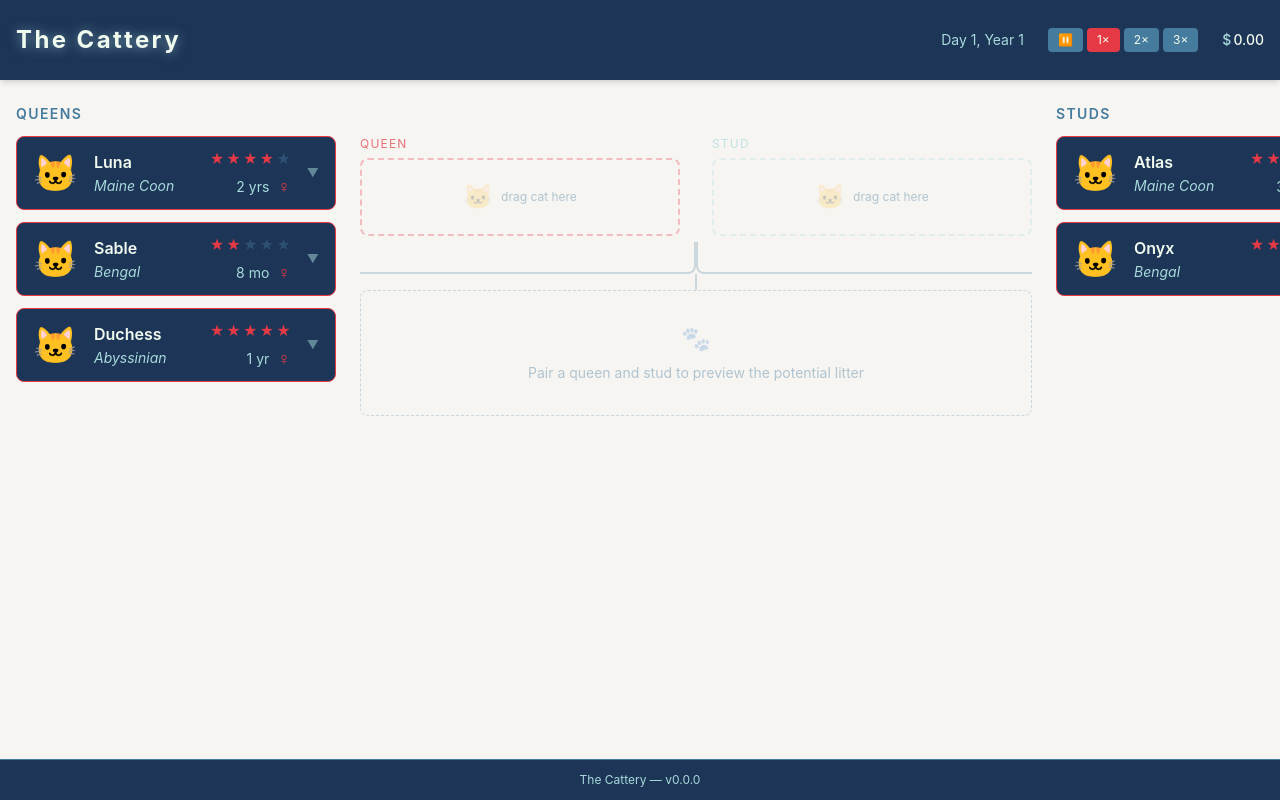
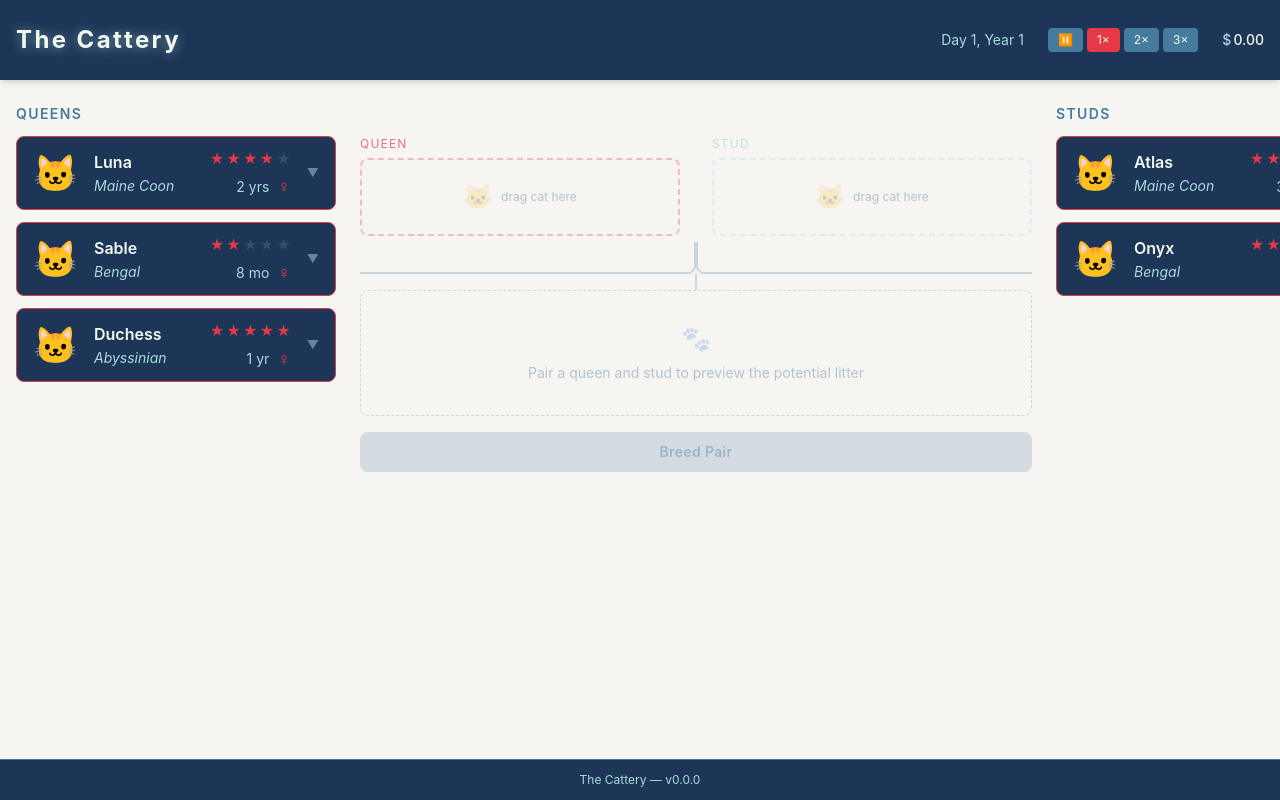
Before and after one commit to kaitlyn-dodds/the-cattery, a React (Vite) app: page / in a window 1280 px wide. Shown: the top 800 px of the page. Built offline with nearby package versions, Linux system fonts and the light colour scheme.

Commit message:
adding breed button

```diff
--- a/src/components/matchmaking/BreedingWorkspace.tsx
+++ b/src/components/matchmaking/BreedingWorkspace.tsx
@@ -73,9 +73,10 @@ interface BreedingWorkspaceProps {
   onClearQueen: () => void
   onClearStud: () => void
   predictions: LitterPrediction[]
+  onBreed: () => void
 }
 
-export default function BreedingWorkspace({ queen, stud, onClearQueen, onClearStud, predictions }: BreedingWorkspaceProps) {
+export default function BreedingWorkspace({ queen, stud, onClearQueen, onClearStud, predictions, onBreed }: BreedingWorkspaceProps) {
   return (
     <div className="flex flex-col items-center pt-8">
 
@@ -113,6 +114,19 @@ export default function BreedingWorkspace({ queen, stud, onClearQueen, onClearSt
         </div>
       )}
 
+      <div className="w-[672px] mt-4">
+        <button
+          onClick={onBreed}
+          disabled={!queen || !stud}
+          className="w-full py-2.5 rounded-lg text-sm font-semibold tracking-wide transition-colors
+            bg-strawberry text-honeydew
+            hover:bg-strawberry/80
+            disabled:bg-steel-blue/20 disabled:text-steel-blue/40 disabled:cursor-not-allowed"
+        >
+          Breed Pair
+        </button>
+      </div>
+
     </div>
   )
 }
--- a/src/pages/Matchmaking.tsx
+++ b/src/pages/Matchmaking.tsx
@@ -153,6 +153,13 @@ export default function Matchmaking() {
     setPredictions([])
   }
 
+  function handleBreed() {
+    console.log(`Bred ${selectedQueen?.name} with ${selectedStud?.name}`)
+    setSelectedQueen(null)
+    setSelectedStud(null)
+    setPredictions([])
+  }
+
   return (
     <DndContext sensors={sensors} onDragEnd={handleDragEnd}>
       <div className="flex gap-6 h-full">
@@ -173,6 +180,7 @@ export default function Matchmaking() {
             onClearQueen={handleClearQueen}
             onClearStud={handleClearStud}
             predictions={predictions}
+            onBreed={handleBreed}
           />
         </div>
 
```
